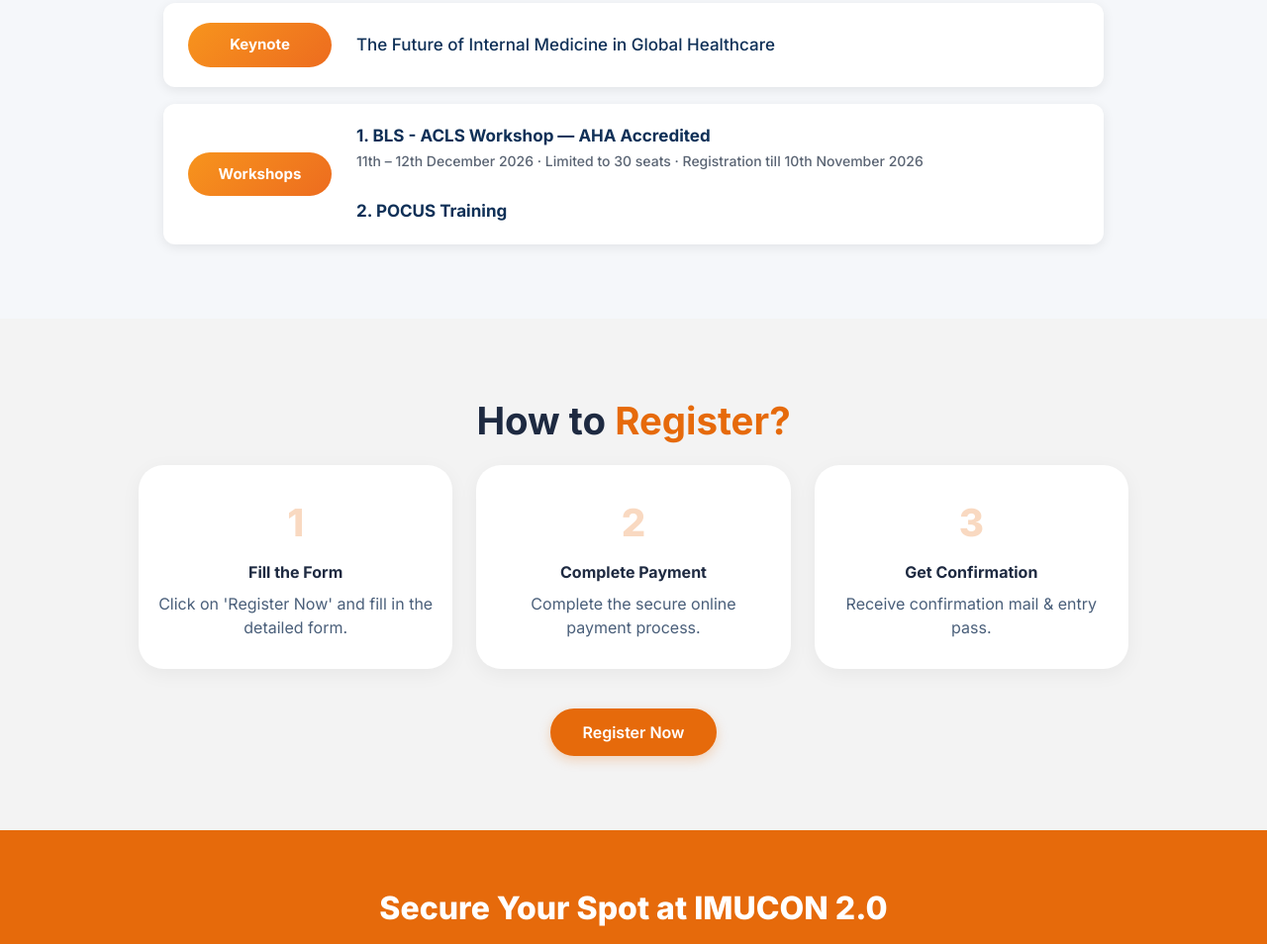
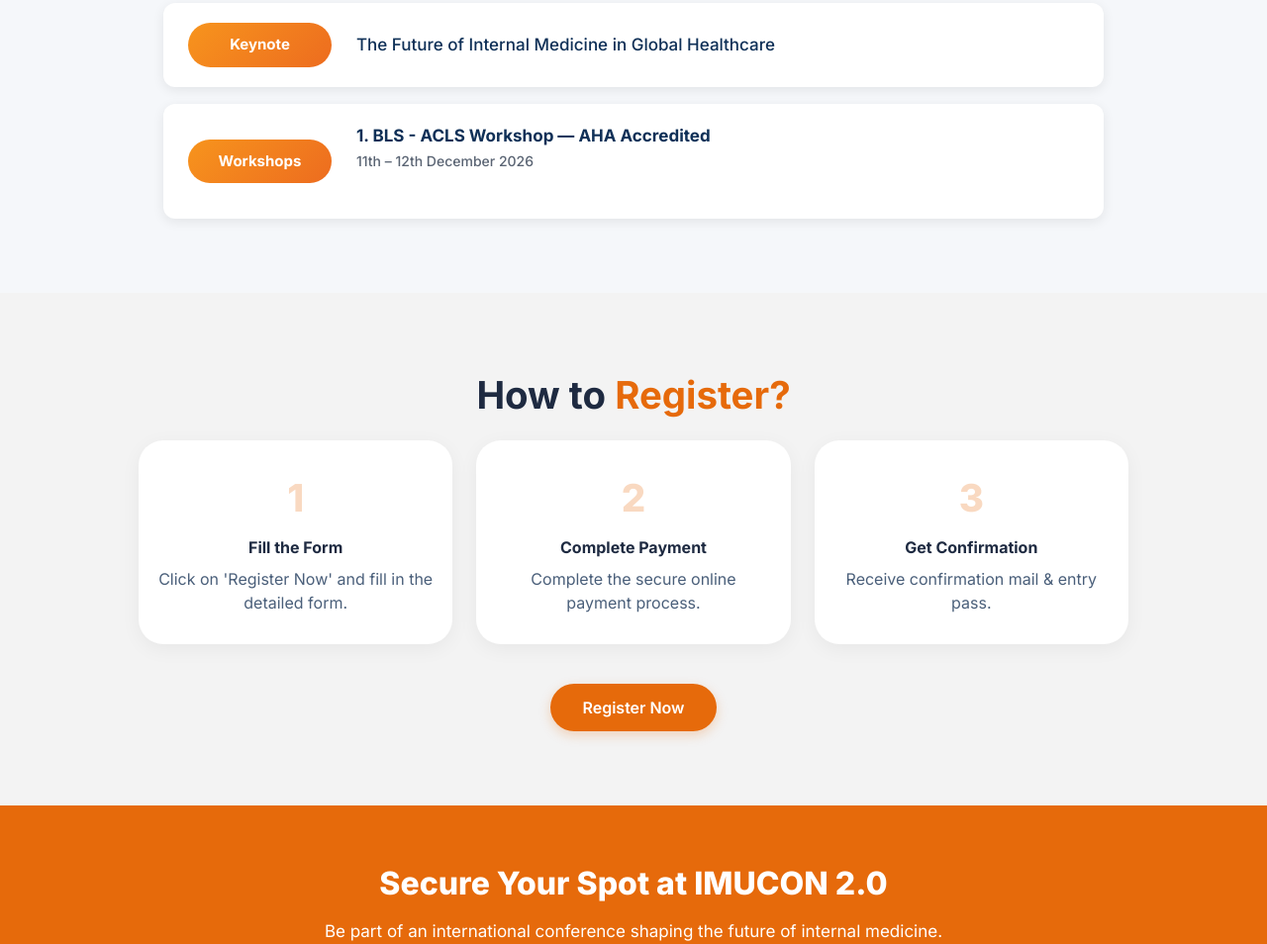
Before and after one commit to snehagoyal987/IMUCON, a plain HTML site: page index.html in a window 1280 px wide. Shown: the part 5891-6845 px from the top of the page at 99% size. Drawn offline with Linux system fonts and the light colour scheme.

Commit message:
Update index.html

```diff
--- a/index.html
+++ b/index.html
@@ -1561,12 +1561,9 @@
         </strong>
 <br/>
 <span style="font-size: 14px; color: #5a6473;">
-            11th – 12th December 2026 · Limited to 30 seats · Registration till 10th November 2026
+            11th – 12th December 2026
         </span>
 <br/><br/>
-<strong>
-            2. POCUS Training
-        </strong>
 </div>
 </div>
 </div>
```
